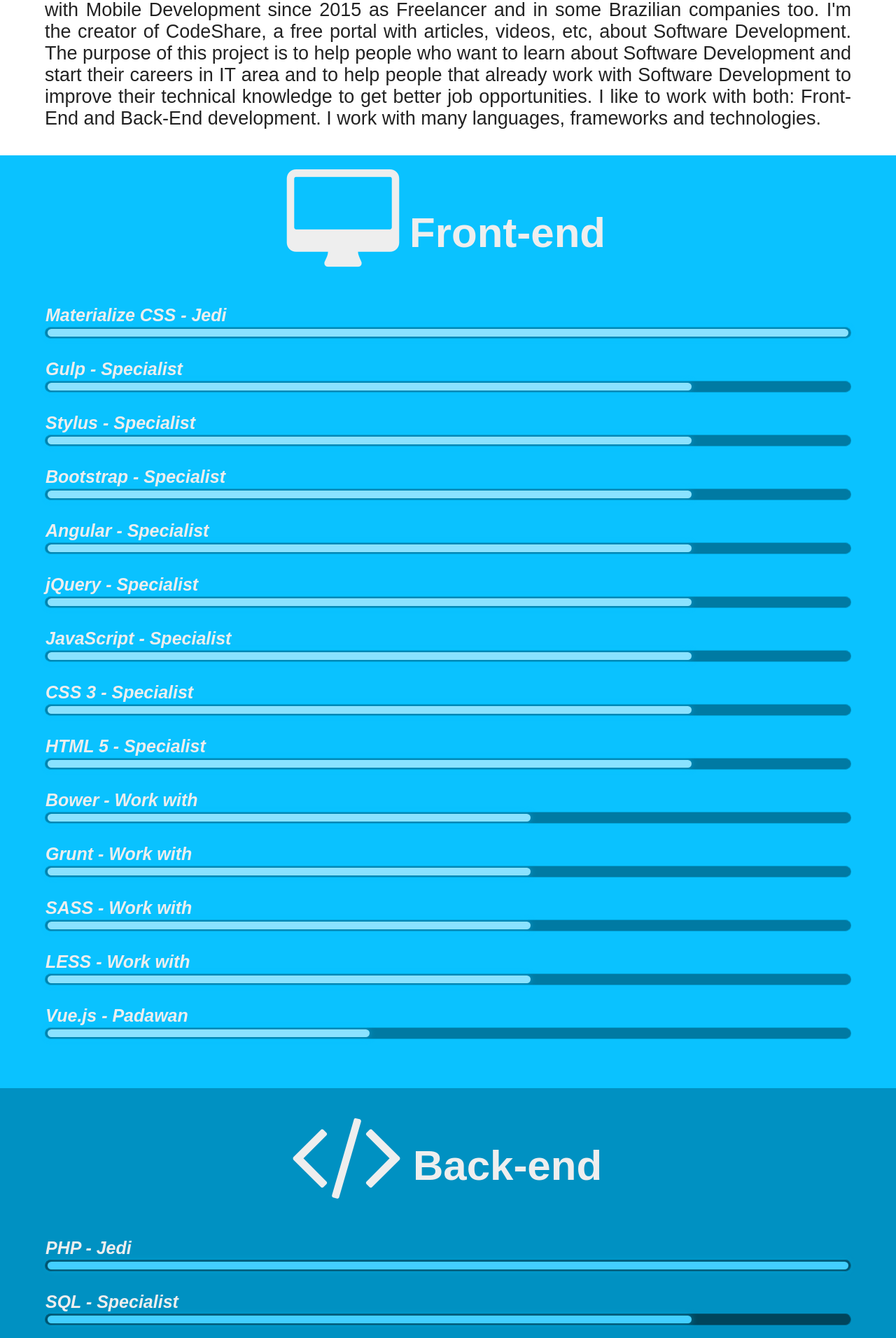
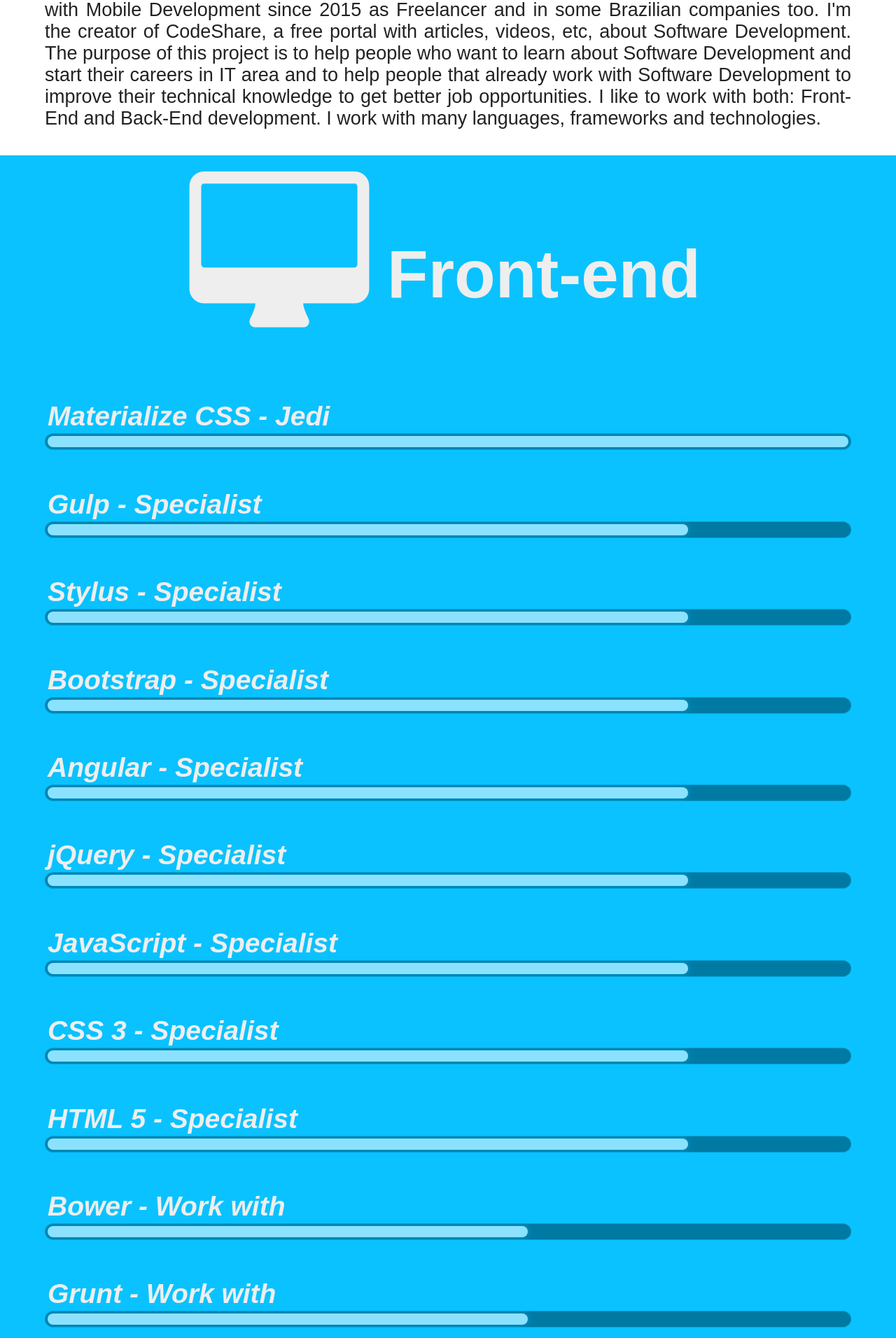
Before and after one commit to WendellAdriel/dev-curriculum, a Jekyll site: the page built from index.html, in a window 1280 px wide. Shown: the part 1522-3434 px from the top of the page at 70% size. Built offline with Jekyll 4.4.1, drawn with Linux system fonts in a browser that asks for light colours.

Commit message:
Fixing spacements and font-size for skill list

```diff
--- a/css/_base.sass
+++ b/css/_base.sass
@@ -2,6 +2,9 @@
 body
   height: 100%
   color: $primary
+
+html
+  font-size: medium
 
 a
   color: $primary
@@ -12,22 +15,24 @@
   text-align: center
 
 .section-title
-  font-size: px-to-rem(60)
+  font-size: px-to-rem($section-title-font-size)
   font-weight: bolder
-  margin: px-to-rem(50) 0 px-to-rem(30) 0
+  margin: 0
+    top: px-to-em(($section-title-font-size * .85), $section-title-font-size)
+    bottom: px-to-em(($section-title-font-size * 1.4), $section-title-font-size)
   vertical-align: middle
 
   &:before
-    font-size: px-to-rem(150)
+    font-size: px-to-rem($section-title-font-size * 2.5)
     vertical-align: middle
     margin:
-      right: px-to-rem(20)
-      top: -(px-to-rem(40))
+      right: px-to-rem($section-icon-margin)
+      top: -(px-to-em($section-title-font-size / 3.5, $section-title-font-size))
     display: inline-block
 
 .skill-list
   list-style-type: none
-  padding: px-to-rem(45) 0 0 0
+  padding: 0
   text-align: left
 
 .skill
@@ -35,8 +40,14 @@
 
   @if $skill-rouded
     border-radius: px-to-rem($this-radius)
+  box-sizing: border-box
+  font-size: px-to-rem($skill-font-size)
+  font-weight: bolder
   height: px-to-rem($skill-bar-height)
-  margin-bottom: px-to-rem(60)
+  padding: px-to-rem($skill-inner-bar-gap)
+
+  & + &
+    margin-top: px-to-em($skill-font-size * 2.6, $skill-font-size)
 
   &:before
     @if $skill-rouded
@@ -44,16 +55,12 @@
     box-shadow: $skill-shadow
     content: ''
     display: block
-    height: px-to-rem($skill-bar-height - ($skill-inner-bar-gap * 2))
-    margin-left: 0.3%
-    margin-top: px-to-rem($skill-inner-bar-gap)
+    height: 100%
     position: relative
 
   em
-    font-size: px-to-rem(25)
-    font-weight: bolder
     position: relative
-    top: px-to-rem(-45)
+    top: -(px-to-em(($skill-font-size + $skill-bar-height + $skill-inner-bar-gap), $skill-font-size))
 
 .default-level:before
   width: 0
@@ -71,7 +78,7 @@
   width: 80%
 
 .jedi-level:before
-  width: 99.4%
+  width: 100%
 
 .screen-reader
   height: 1px
--- a/css/_variables.sass
+++ b/css/_variables.sass
@@ -16,30 +16,33 @@
 
 $footer-links: #fffb00
 
-
 // Header settings
 $header-bg-color: $secondary
 $header-text-color: $primary
-$author-name-font-size: 96
-$author-title-font-size: 40
-$social-icon-size: 112
+$author-name-font-size: 96px
+$author-title-font-size: 40px
+$social-icon-size: 112px
 
 // Bio settings
 $bio-bg-color: #fff
-$bio-icon-size: 320
-$bio-font-size: 27
+$bio-icon-size: 320px
+$bio-font-size: 27px
 $bio-avatar-radius: 4%
 $bio-text-alignment: justify
 
 // Front-end settings
 $front-end-bg-color: #0ac2ff
 
+// Sections settings
+$section-title-font-size: 96px
+$section-icon-margin: 34px
+
 // Skills settings
-$skill-bar-height: 15
-$skill-inner-bar-gap: 2
+$skill-font-size: 39px
+$skill-bar-height: 24px
+$skill-inner-bar-gap: 3px
 $skill-rouded: true
 $skill-shadow: 0px 0px 10px 1px rgba(0,198,255,0.4)
-$skill-font-size: 40
 
 // Others
 $transition-default: all 0.3s ease-in-out
```
